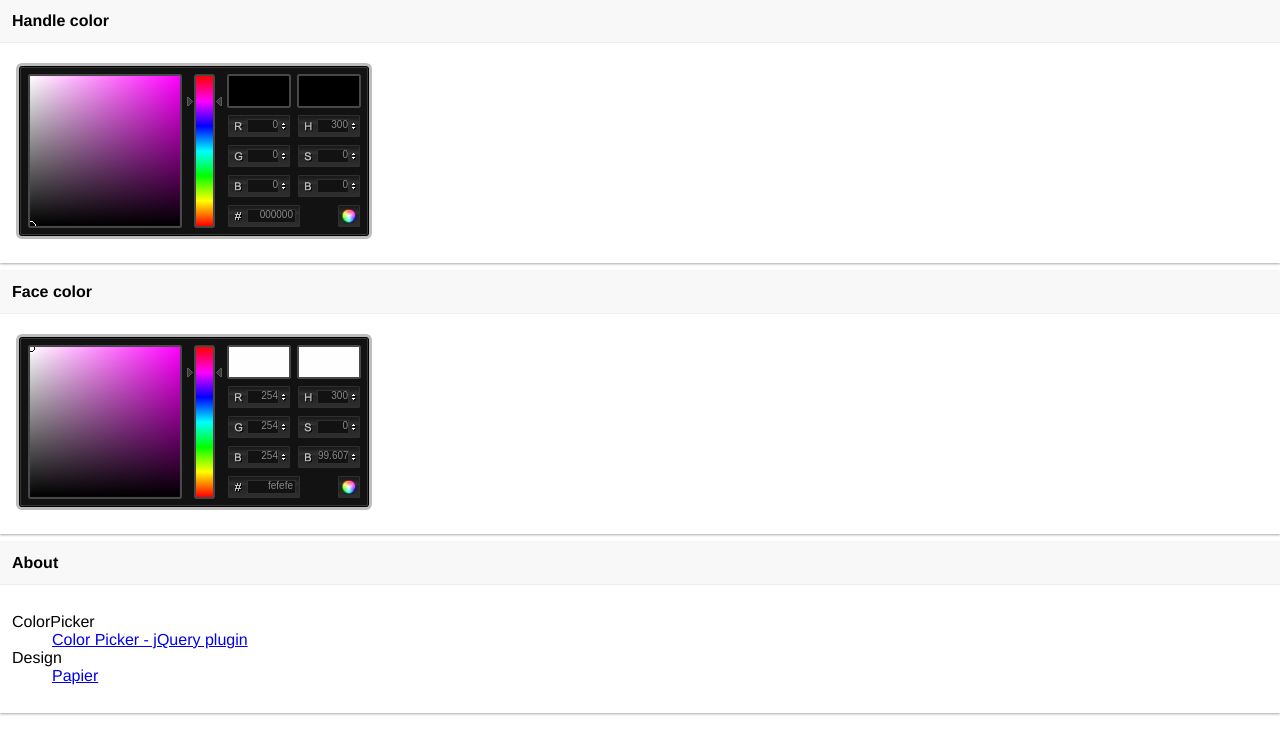
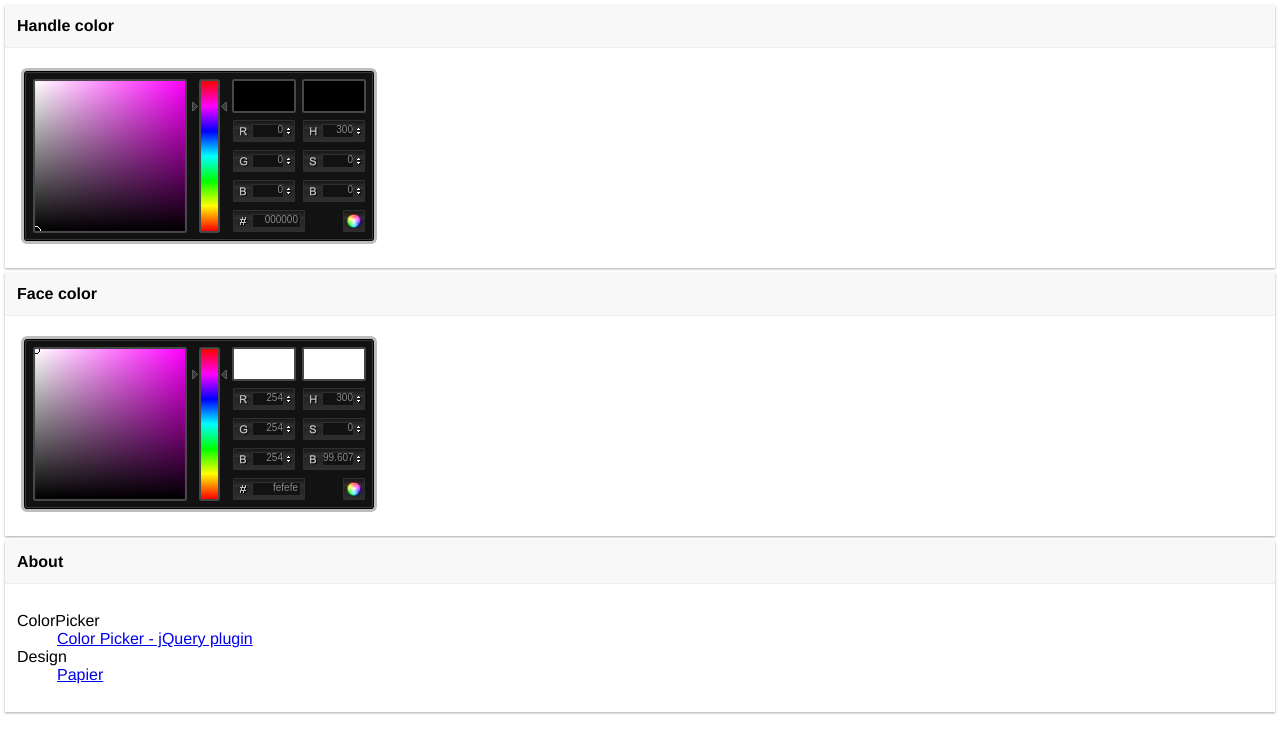
Before and after one commit to shuichiro-makigaki/anaclock, a browser extension: page options.html in a window 1280 px wide. Drawn offline with Linux system fonts and the light colour scheme.

Commit message:
Fix option window width

```diff
--- a/options.html
+++ b/options.html
@@ -7,19 +7,19 @@
   </head>
 
   <body>
-    <section class="panel">
+    <section class="panel" style="margin:5px">
       <header class="bg-subtle">Handle color</header>
       <main>
-        <p id="hand-color" style="width:360px;height:180px;"></p>
+        <p id="hand-color" style="width:375px;height:180px;"></p>
       </main>
     </section>
-    <section class="panel">
+    <section class="panel" style="margin:5px">
       <header class="bg-subtle">Face color</header>
       <main>
-        <p id="bg-color" style="width:360px;height:180px;"></p>
+        <p id="bg-color" style="width:375px;height:180px;"></p>
       </main>
     </section>
-    <section class="panel">
+    <section class="panel" style="margin:5px">
       <header class="bg-subtle">About</header>
       <main>
         <dl>
```
